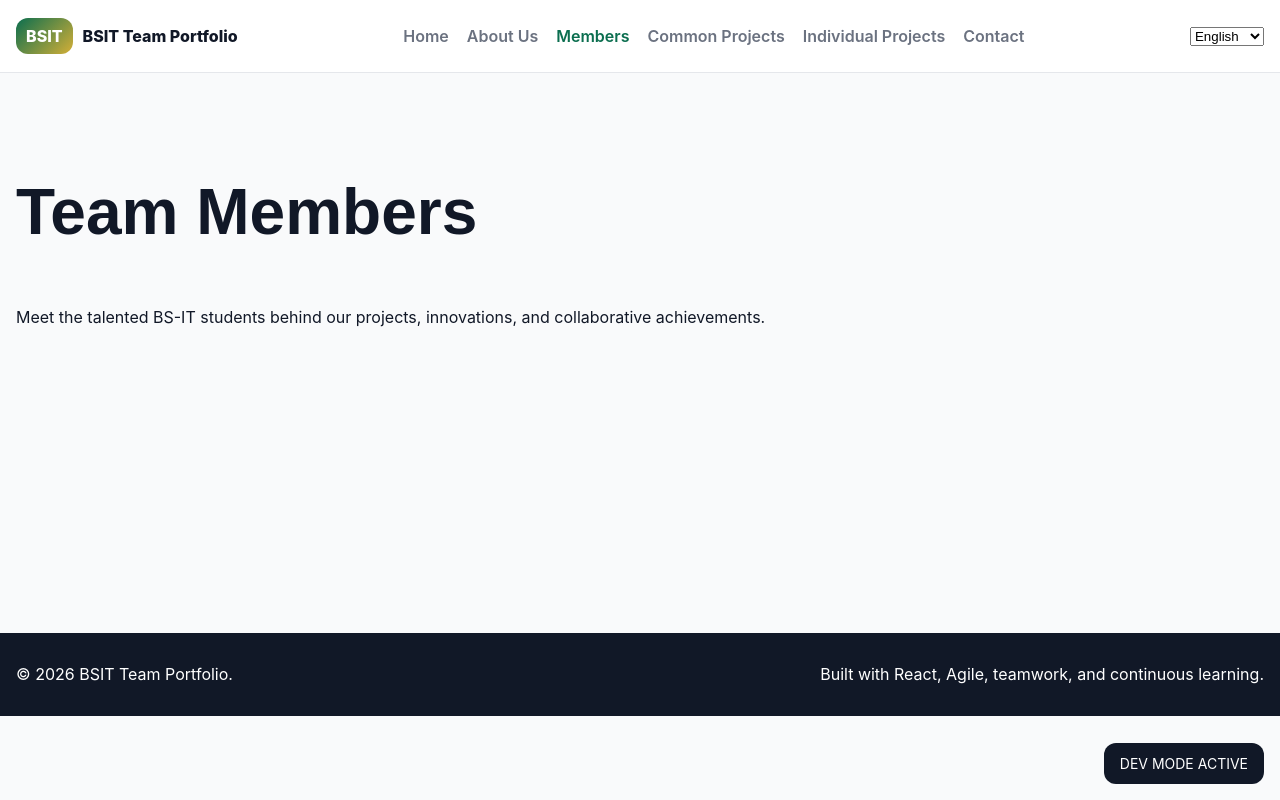
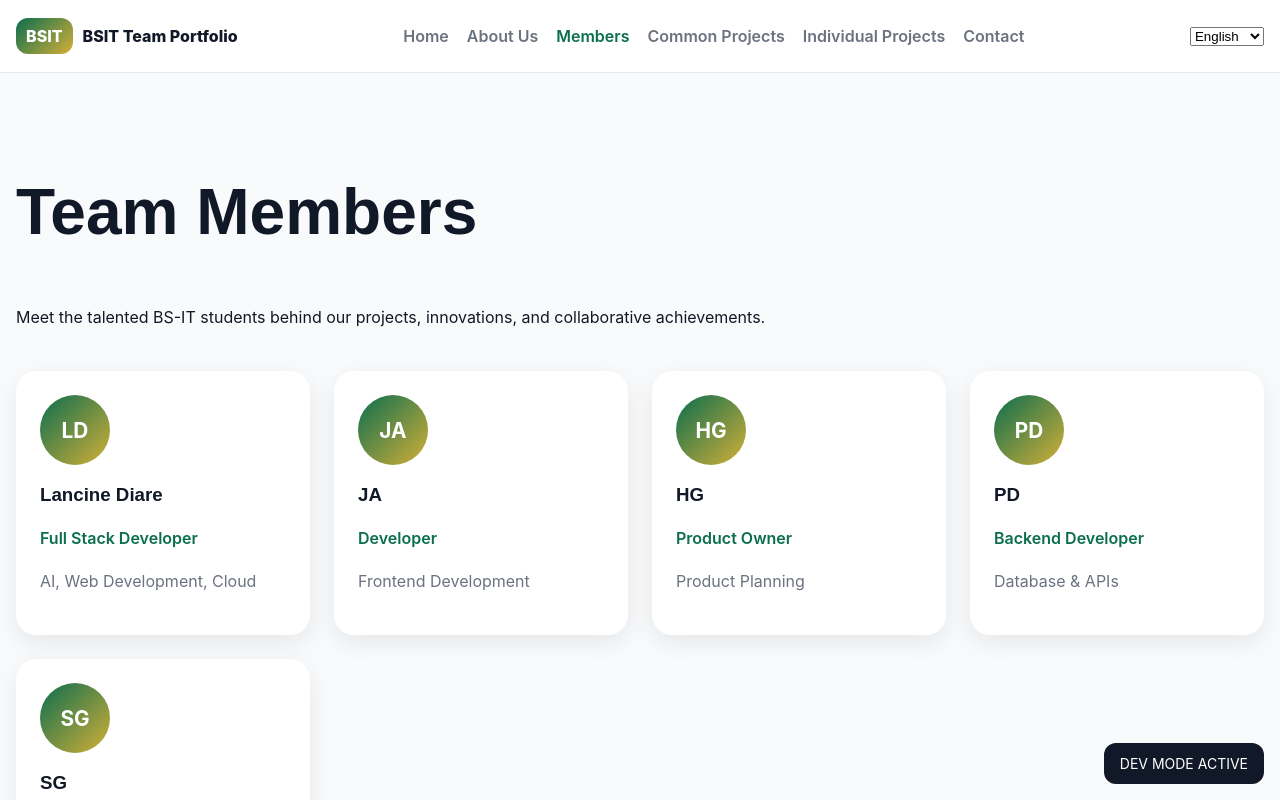
Before and after one commit to LancineDiare/team-portfolio, a React (Vite) app: page /members in a window 1280 px wide. Shown: the top 800 px of the page. Built offline with nearby package versions, Linux system fonts and the light colour scheme.

Commit message:
Add reusable member cards component

```diff
--- /dev/null
+++ b/src/components/cards/MemberCard/MemberCard.css
@@ -0,0 +1,50 @@
+/*
+========================================
+Member Card
+========================================
+*/
+
+.member-card {
+  background: white;
+  padding: 24px;
+  border-radius: var(--radius-lg);
+  box-shadow: var(--shadow-soft);
+
+  transition: transform .3s ease;
+}
+
+.member-card:hover {
+  transform: translateY(-5px);
+}
+
+.member-avatar {
+  width: 70px;
+  height: 70px;
+
+  display: flex;
+  align-items: center;
+  justify-content: center;
+
+  border-radius: 50%;
+
+  background: linear-gradient(
+    135deg,
+    var(--primary-green),
+    var(--accent-gold)
+  );
+
+  color: white;
+  font-weight: bold;
+  font-size: 1.3rem;
+
+  margin-bottom: 16px;
+}
+
+.role {
+  color: var(--primary-green);
+  font-weight: 600;
+}
+
+.specialization {
+  color: var(--gray-500);
+}
--- a/src/components/cards/MemberCard/MemberCard.jsx
+++ b/src/components/cards/MemberCard/MemberCard.jsx
@@ -0,0 +1,50 @@
+/**
+ * Member Card Component
+ *
+ * Reusable component displaying
+ * team member information.
+ */
+
+import "./MemberCard.css";
+import PropTypes from "prop-types";
+
+function MemberCard({ member }) {
+  return (
+    <article className="member-card">
+
+      {/* Initials Avatar */}
+      <div className="member-avatar">
+        {member.initials}
+      </div>
+
+      {/* Member Information */}
+      <h3>{member.name}</h3>
+
+      <p className="role">
+        {member.role}
+      </p>
+
+      <p className="specialization">
+        {member.specialization}
+      </p>
+
+    </article>
+  );
+}
+
+/**
+ * Component Prop Validation
+ */
+MemberCard.propTypes = {
+  member: PropTypes.shape({
+    id: PropTypes.string,
+    initials: PropTypes.string,
+    name: PropTypes.string,
+    role: PropTypes.string,
+    specialization: PropTypes.string,
+    github: PropTypes.string,
+    linkedin: PropTypes.string,
+  }).isRequired,
+};
+
+export default MemberCard;
--- a/src/data/members.js
+++ b/src/data/members.js
@@ -1,10 +1,19 @@
+/**
+ * Team Members Data
+ *
+ * Centralized source of team member information.
+ * Used by Members page and future profile pages.
+ */
+
 export const members = [
   {
     id: "ld",
     initials: "LD",
     name: "Lancine Diare",
     role: "Full Stack Developer",
-    color: "green",
+    specialization: "AI, Web Development, Cloud",
+    github: "#",
+    linkedin: "#",
   },
 
   {
@@ -12,7 +21,9 @@ export const members = [
     initials: "JA",
     name: "JA",
     role: "Developer",
-    color: "yellow",
+    specialization: "Frontend Development",
+    github: "#",
+    linkedin: "#",
   },
 
   {
@@ -20,7 +31,9 @@ export const members = [
     initials: "HG",
     name: "HG",
     role: "Product Owner",
-    color: "gold",
+    specialization: "Product Planning",
+    github: "#",
+    linkedin: "#",
   },
 
   {
@@ -28,7 +41,9 @@ export const members = [
     initials: "PD",
     name: "PD",
     role: "Backend Developer",
-    color: "red",
+    specialization: "Database & APIs",
+    github: "#",
+    linkedin: "#",
   },
 
   {
@@ -36,6 +51,8 @@ export const members = [
     initials: "SG",
     name: "SG",
     role: "QA Engineer",
-    color: "green",
+    specialization: "Testing & Validation",
+    github: "#",
+    linkedin: "#",
   },
 ];
--- a/src/pages/Members/Members.jsx
+++ b/src/pages/Members/Members.jsx
@@ -1,4 +1,12 @@
+/**
+ * Members Page
+ *
+ * Displays all team members.
+ */
+
 import { useTranslation } from "react-i18next";
+import { members } from "../../data/members";
+import MemberCard from "../../components/cards/MemberCard/MemberCard";
 
 function Members() {
   const { t } = useTranslation();
@@ -6,8 +14,28 @@ function Members() {
   return (
     <section className="page">
       <div className="container">
+
         <h1>{t("pages.members.title")}</h1>
+
         <p>{t("pages.members.description")}</p>
+
+        <div
+          style={{
+            display: "grid",
+            gridTemplateColumns:
+              "repeat(auto-fit, minmax(280px, 1fr))",
+            gap: "24px",
+            marginTop: "40px",
+          }}
+        >
+          {members.map((member) => (
+            <MemberCard
+              key={member.id}
+              member={member}
+            />
+          ))}
+        </div>
+
       </div>
     </section>
   );
```
